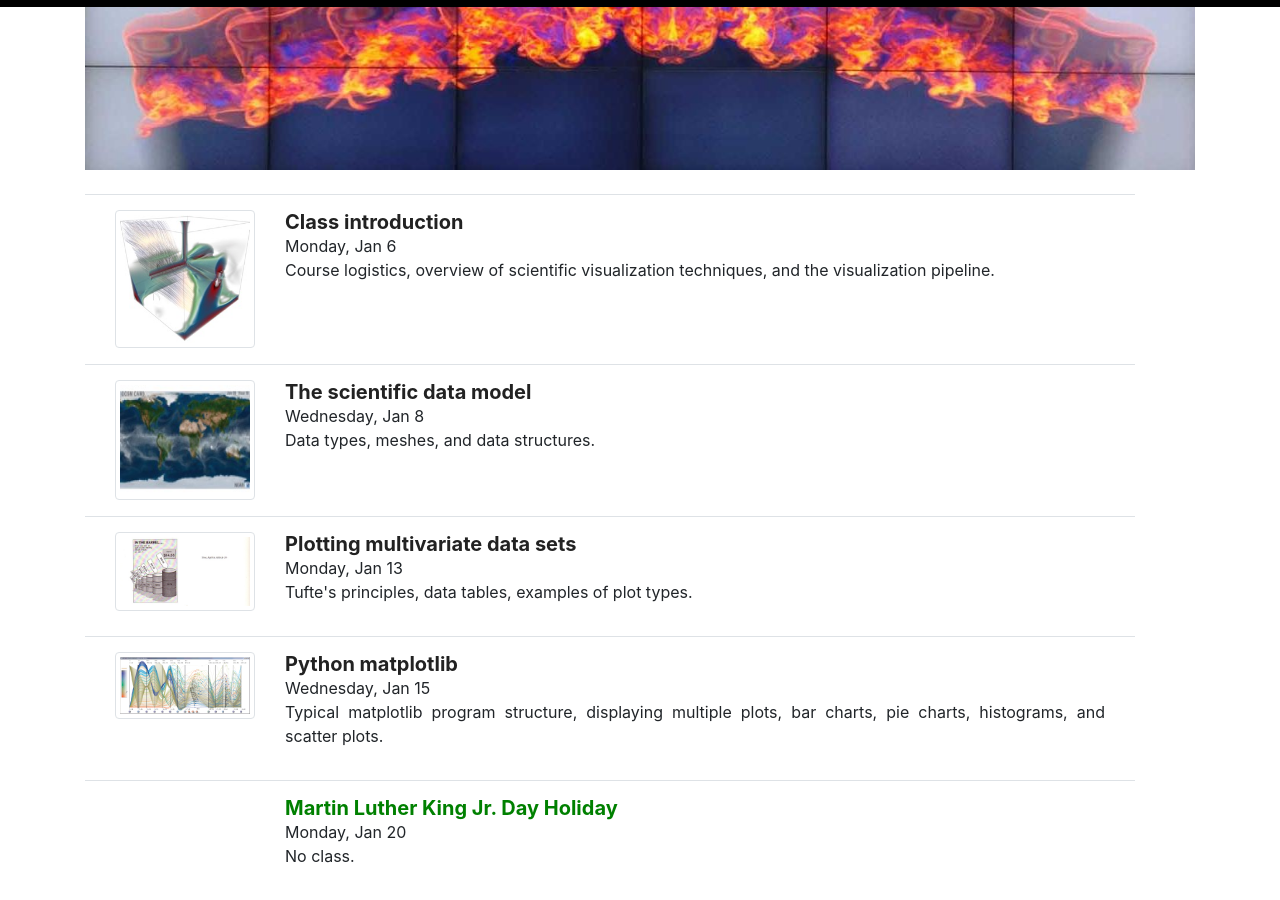
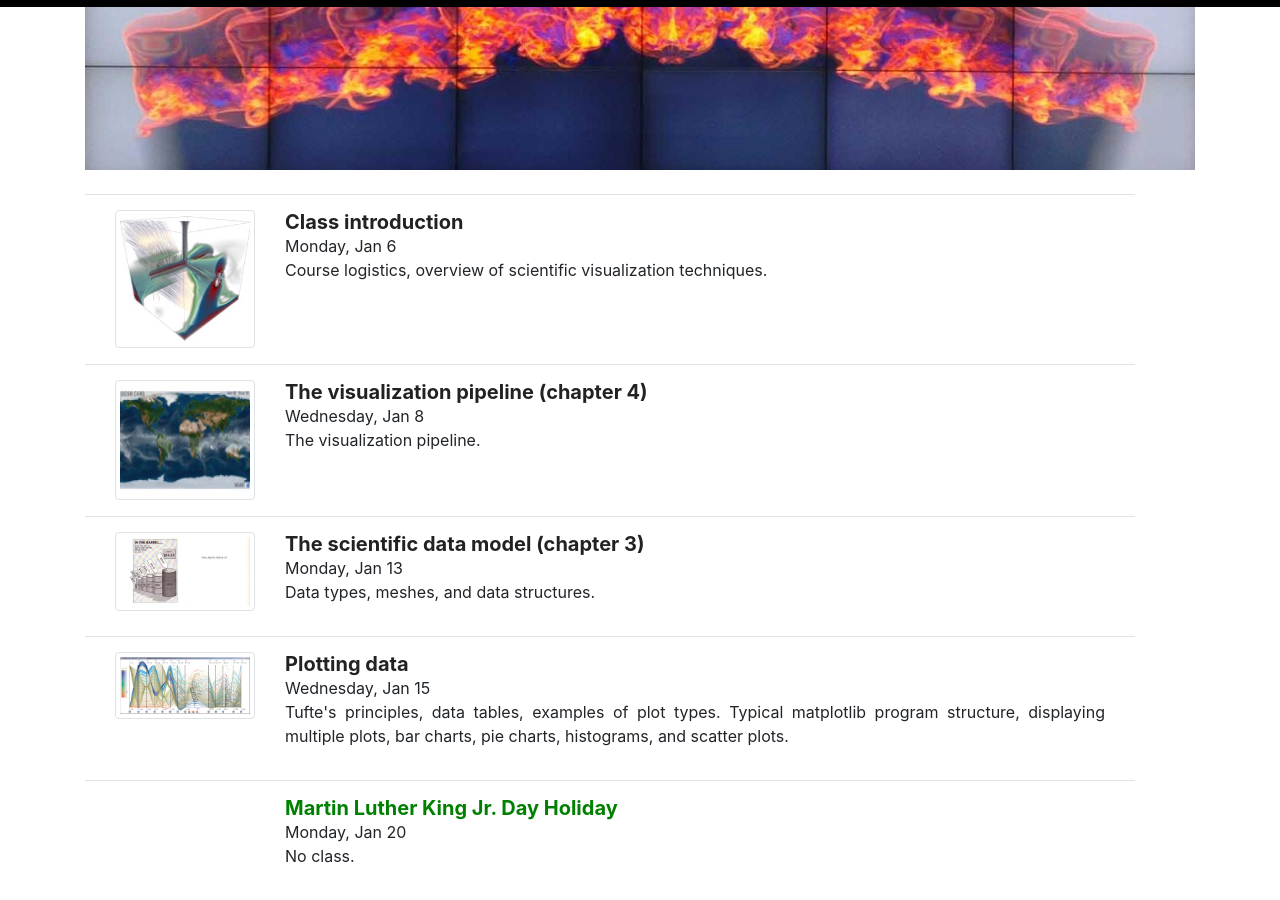
Before and after one commit to ComputingElevatedLab/sciviscourse, a Jekyll site: the page built from _pages/schedule.md, in a window 1280 px wide and 900 px high, scrolled down 278 px. Built offline with Jekyll 4.4.1, drawn with Linux system fonts in a browser that asks for light colours.

Commit message:
Update schedule.yml

```diff
--- a/_data/schedule.yml
+++ b/_data/schedule.yml
@@ -1,21 +1,21 @@
 - name: Class introduction
   date: Monday, Jan 6
-  description: Course logistics, overview of scientific visualization techniques, and the visualization pipeline.
+  description: Course logistics, overview of scientific visualization techniques.
   image: ../images/schedule/introscivis.jpg
 
-- name: The scientific data model
+- name: The visualization pipeline (chapter 4)
   date: Wednesday, Jan 8
-  description: Data types, meshes, and data structures.
+  description: The visualization pipeline.
   image: ../images/schedule/datamodel.jpg
 
-- name: Plotting multivariate data sets
+- name: The scientific data model (chapter 3)
   date: Monday, Jan 13
-  description: "Tufte's principles, data tables, examples of plot types."
+  description: Data types, meshes, and data structures.
   image: ../images/schedule/plotting.jpg
 
-- name: Python matplotlib
+- name: Plotting data
   date: Wednesday, Jan 15
-  description: Typical matplotlib program structure, displaying multiple plots, bar charts, pie charts, histograms, and scatter plots.
+  description: "Tufte's principles, data tables, examples of plot types. Typical matplotlib program structure, displaying multiple plots, bar charts, pie charts, histograms, and scatter plots."
   image: ../images/schedule/matplotlib.jpg
 
 - name: Martin Luther King Jr. Day Holiday
```
